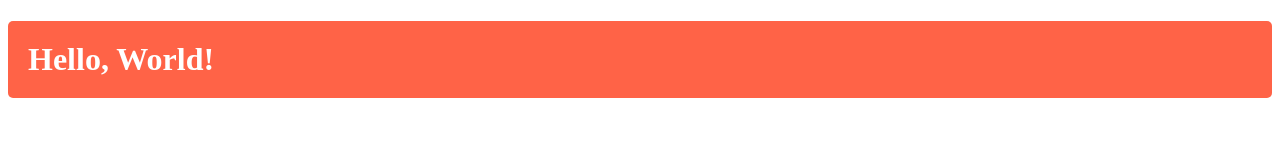
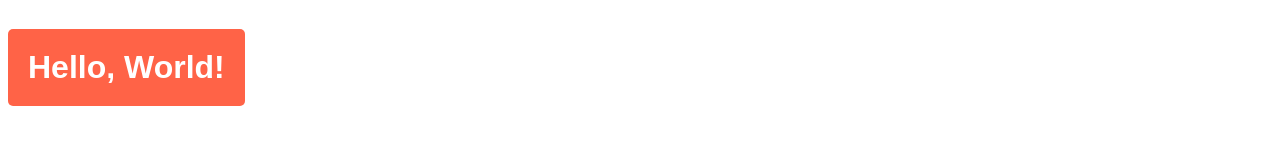
Before and after one commit to sulaymaanajmal/sulaymaanajmal.github.io, a plain HTML site: page index.html in a window 1280 px wide. Drawn offline with Linux system fonts and the light colour scheme.

Commit message:
Update style.css
Made block inline and changed font family to Arial.

```diff
--- a/style.css
+++ b/style.css
@@ -4,4 +4,6 @@
     border-radius: 5px;
     background-color: tomato;
     color: white;
+    font-family: Arial, Helvetica, sans-serif;
+    display: inline-block;
 }
```
